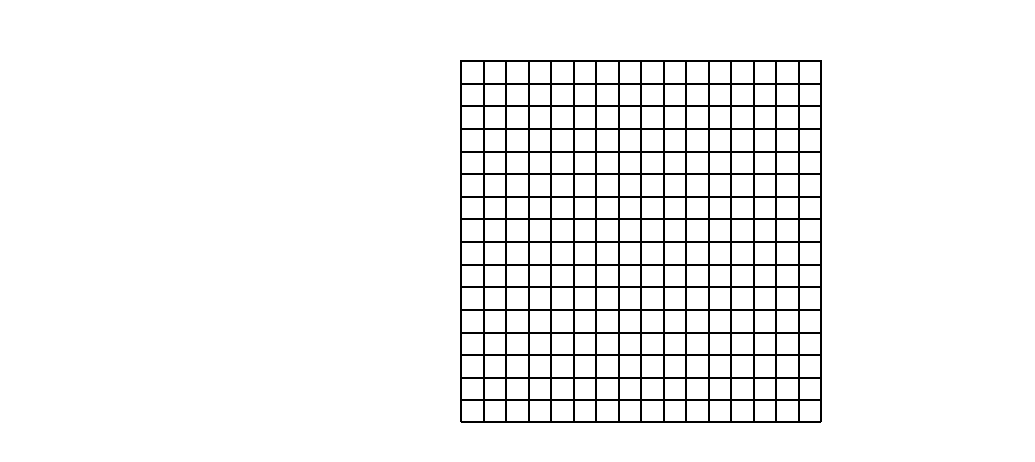
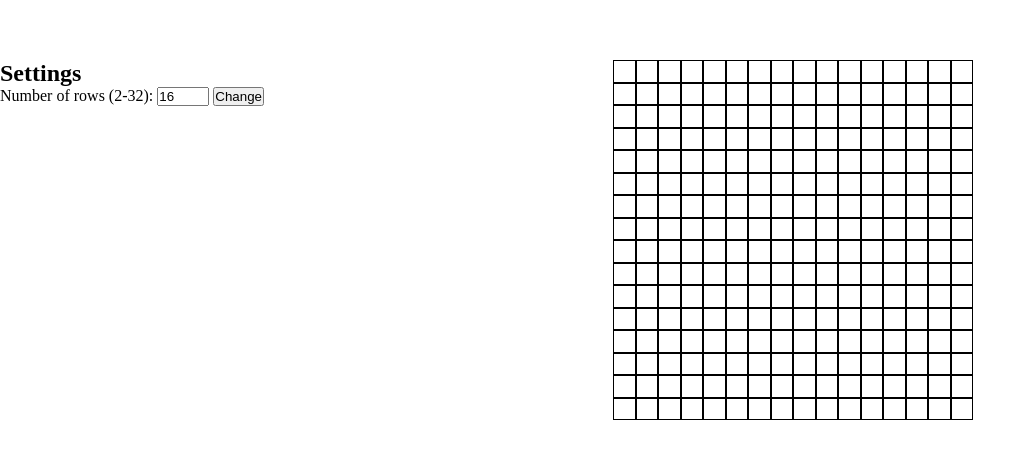
Before and after one commit to alexeiMikhail/etch-a-sketch, a plain HTML site: page index.html in a window 1280 px wide. Shown: the part 160-622 px from the top of the page, without its empty margins (0-1035 px from the left). Drawn offline with Linux system fonts and the light colour scheme.

Commit message:
Make row count update when user clicks change button

```diff
--- a/index.html
+++ b/index.html
@@ -8,5 +8,13 @@
     </head>
     <body>
         <div id="grid-container"></div>
+        <div id="settings">
+            <h2>Settings</h2>
+            <div class="row-count-container">
+                <label for="row-count">Number of rows (2-32):</label>
+                <input type="number" id="row-count" value="16" min="2" max="32">
+                <button onclick="updateRowCount()" type="button" id="change-row-count">Change</button>
+            </div>
+        </div>
     </body>
 </html>
--- a/script.js
+++ b/script.js
@@ -1,10 +1,16 @@
+// Variables
+
 const grid = {
     x: 16,
-    maxWidth: innerWidth/2,
-    maxHeight: innerHeight/2
 }
 
-makeGrid(grid.x, grid.x);
+let rowCountButton = document.getElementById("change-row-count");
+
+// Main
+
+makeGrid(grid.x, grid.x)
+
+// Functions
 
 function random_bg_color(element) {
     var x = Math.floor(Math.random() * 256);
@@ -16,13 +22,11 @@ function random_bg_color(element) {
 
 
 function makeGrid(x,y) {
-    console.log("Making grid...")
 
     let container = document.getElementById("grid-container");
+    clearElement(container);
     let rowHeight = `${container.offsetHeight / y}px`; console.log(`Row height: ${rowHeight}`)
     let cellWidth = `${container.offsetHeight / y}px`
-
-    console.log("Grid made.")
 
     for (let i = 0; i < y; i++) {
         let div = document.createElement("div");
@@ -42,3 +46,18 @@ function makeGrid(x,y) {
         container.appendChild(row);
     }
 }
+
+function clearElement(element)
+{
+    element.innerHTML = ""; console.log(`Cleared ${element}`)
+}
+
+function updateRowCount(){
+    let rowCountValue = document.getElementById("row-count").value; console.log(`Row Count Value: ${rowCountValue}`)
+    newCount = rowCountValue;
+    makeGrid(newCount, newCount); console.log(`New row count: ${newCount}`)
+}
+
+// Event Listeners
+
+// rowCountButton.addEventListener("click", console.log("Clicked change button.")) // Event listener vs onclick attribute
--- a/style.css
+++ b/style.css
@@ -8,15 +8,9 @@ html, body {
     width: 100%;
 }
 
-div {
-    border-style: solid;
-    border-width: 1px;
-}
-
 body {
     display: grid;
-    grid-gap: 20px;
-    grid-template: 1fr 360px 1fr / 1fr 360px 1fr;
+    grid-template: 1fr 360px 1fr / 2fr 360px 1fr;
 }
 
 .row {
@@ -25,9 +19,20 @@ body {
     border: 0;
 }
 
+.cell {
+    border-style: solid;
+    border-width: 1px;
+}
+
 #grid-container {
     grid-row: 2;
     grid-column: 2;
     width: 100%;
     height: 100%;
 }
+
+#settings {
+    grid-row: 2;
+    grid-column: 1;
+    border: 0px;
+}
```
